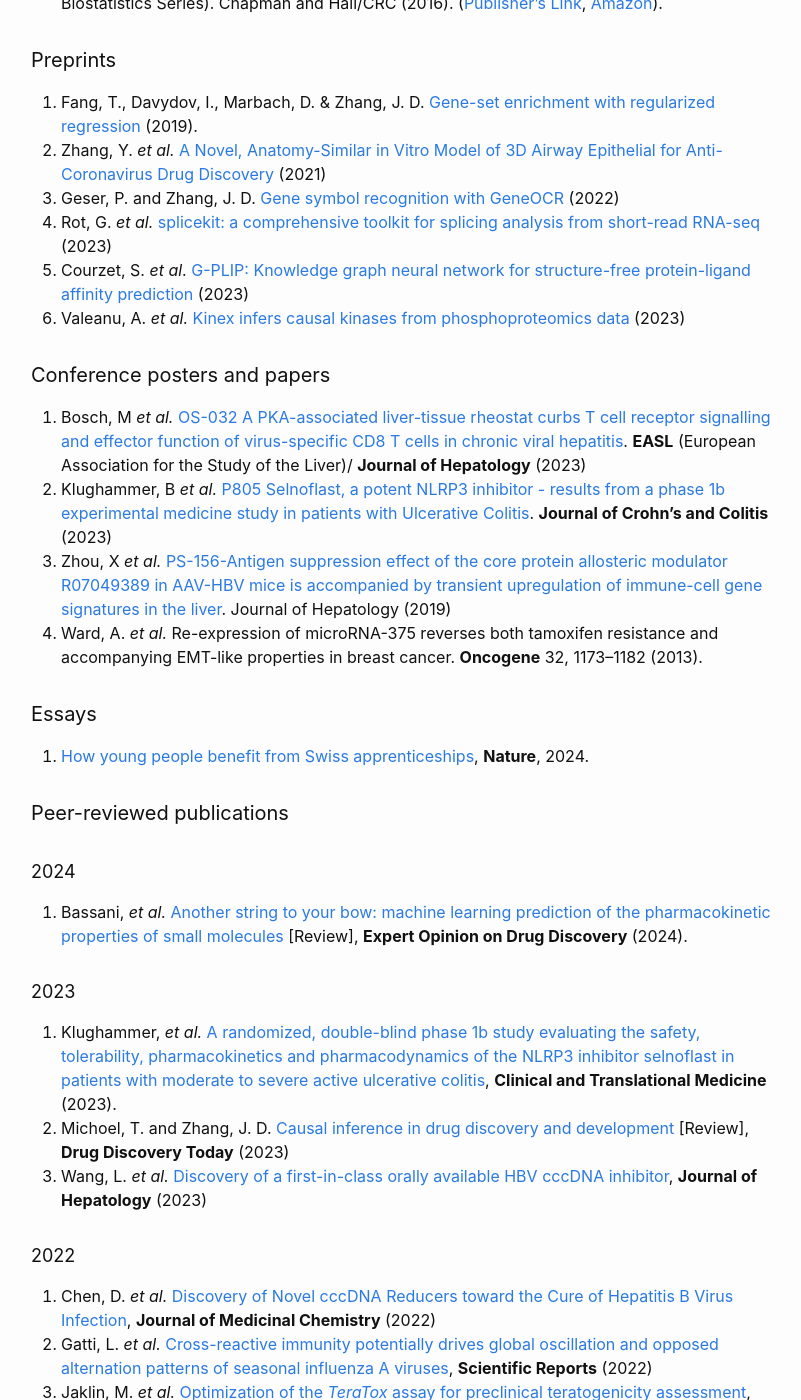
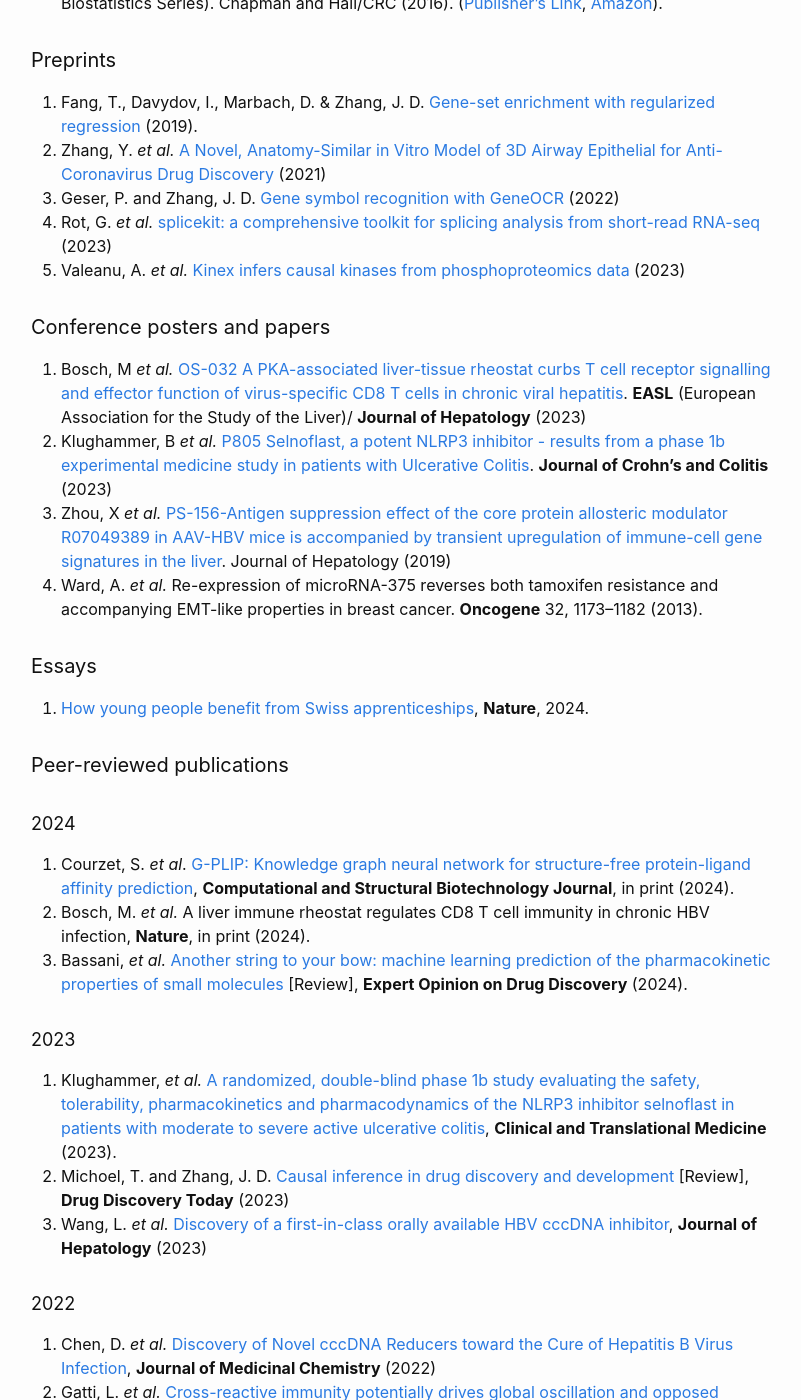
Before and after one commit to Accio/accio.github.io, a Jekyll site: the page built from _pages/publications.md, in a window 1280 px wide and 1400 px high, scrolled down 473 px. Shown: the whole window, without its empty margins (239-1040 px from the left). Built offline with Jekyll 4.4.1, drawn with Linux system fonts in a browser that asks for light colours.

Commit message:
add publications

```diff
--- a/_pages/publications.md
+++ b/_pages/publications.md
@@ -31,8 +31,7 @@ See also my [Google Scholar profile](https://scholar.google.com/citations?user=t
    Discovery](https://doi.org/10.1101/2021.03.03.433824) (2021)
 3. Geser, P. and Zhang, J. D. [Gene symbol recognition with GeneOCR](https://www.biorxiv.org/content/10.1101/2022.07.01.498459v3) (2022)
 4. Rot, G. *et al.* [splicekit: a comprehensive toolkit for splicing analysis from short-read RNA-seq](https://www.biorxiv.org/content/10.1101/2023.05.25.542256v1) (2023)
-5. Courzet, S. *et al*. [G-PLIP: Knowledge graph neural network for structure-free protein-ligand affinity prediction](https://doi.org/10.1101/2023.09.01.555977) (2023)
-6. Valeanu, A. *et al.* [Kinex infers causal kinases from phosphoproteomics data](https://www.biorxiv.org/content/10.1101/2023.11.23.568445v1) (2023)
+5. Valeanu, A. *et al.* [Kinex infers causal kinases from phosphoproteomics data](https://www.biorxiv.org/content/10.1101/2023.11.23.568445v1) (2023)
 
 
 #### Conference posters and papers
@@ -50,6 +49,8 @@ See also my [Google Scholar profile](https://scholar.google.com/citations?user=t
 
 ##### 2024
 
+51. Courzet, S. *et al*. [G-PLIP: Knowledge graph neural network for structure-free protein-ligand affinity prediction](https://doi.org/10.1101/2023.09.01.555977), **Computational and Structural Biotechnology Journal**, in print (2024).
+50. Bosch, M. *et al.* A liver immune rheostat regulates CD8 T cell immunity in chronic HBV infection, **Nature**, in print (2024).
 49. Bassani, *et al.* [Another string to your bow: machine learning prediction of the pharmacokinetic properties of small molecules](https://www.tandfonline.com/doi/full/10.1080/17460441.2024.2348157) [Review], **Expert Opinion on Drug Discovery** (2024).
 
 ##### 2023
```
